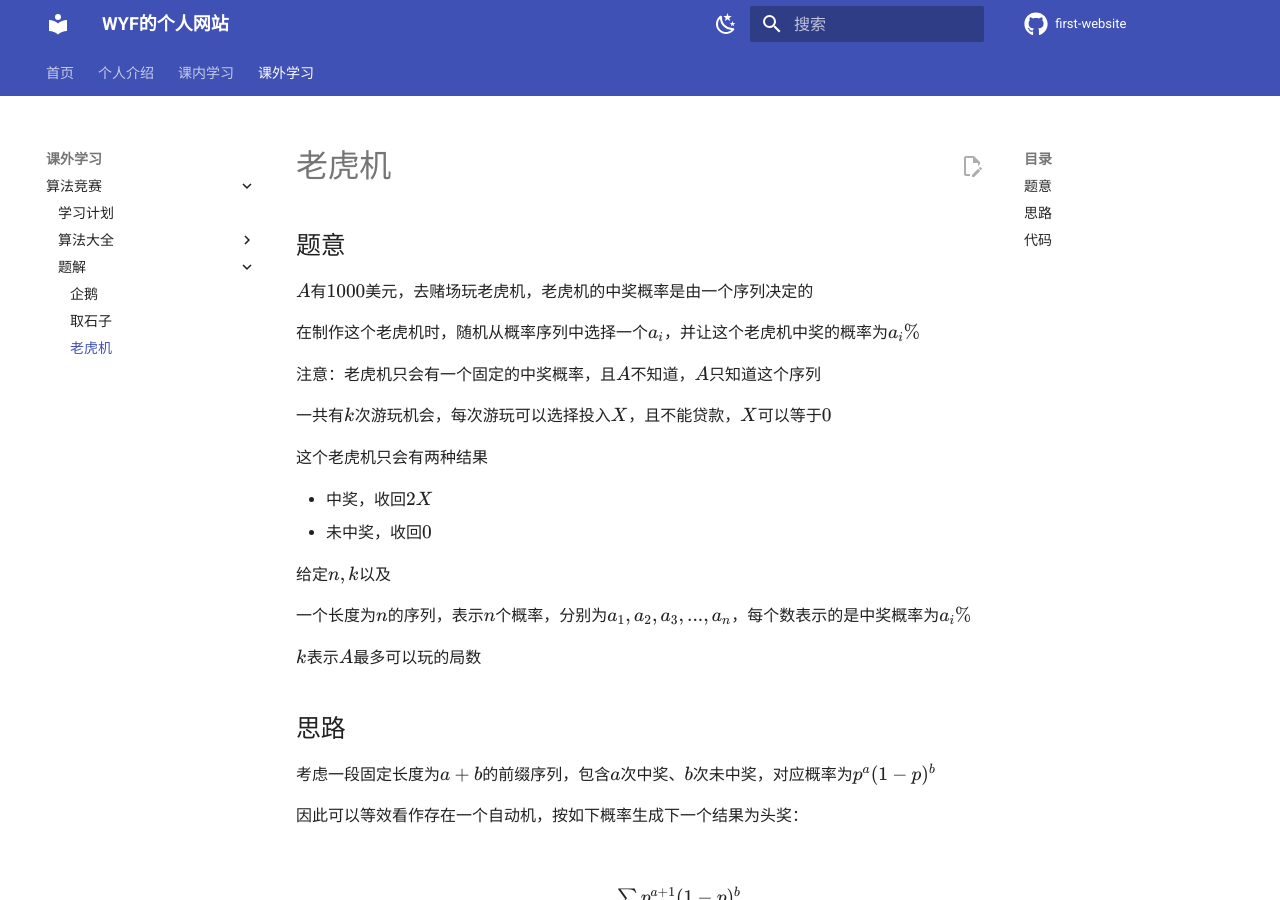
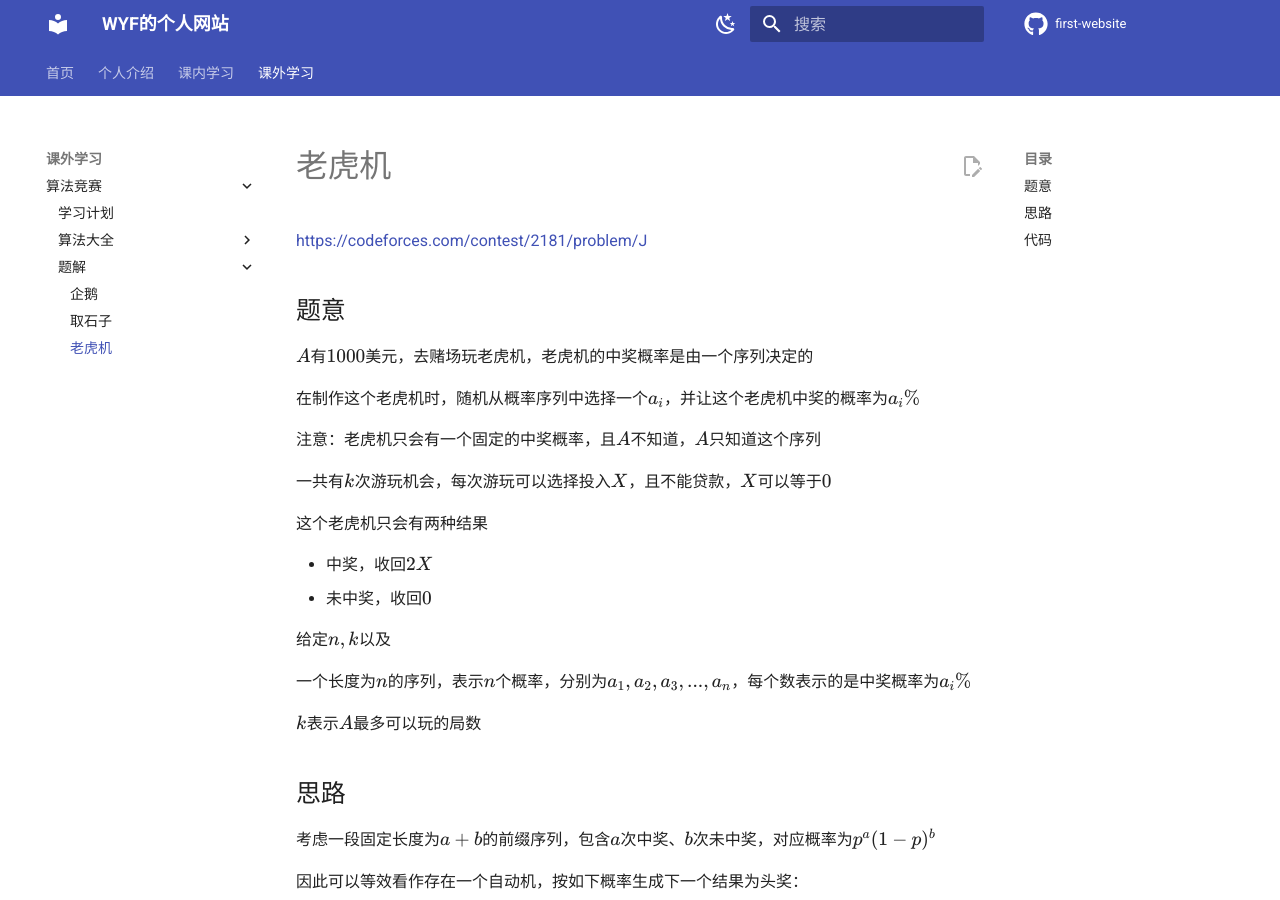
Before and after one commit to Ryan1702/first-website, an MkDocs documentation site: the page built from docs/out-school/algorithms/题解/老虎机.md, in a window 1280 px wide and 900 px high. Built offline with MkDocs 1.6.1 and Material for MkDocs 9.7.7, drawn with Linux system fonts in a browser that asks for light colours; comment, search, counter and statistics services are not loaded; some of the changed lines change nothing that is shown.

Commit message:
增加题解的题目链接

```diff
--- a/docs/out-school/algorithms/题解/老虎机.md
+++ b/docs/out-school/algorithms/题解/老虎机.md
@@ -1,4 +1,6 @@
 # 老虎机
+
+https://codeforces.com/contest/2181/problem/J
 
 ## 题意
 
```
